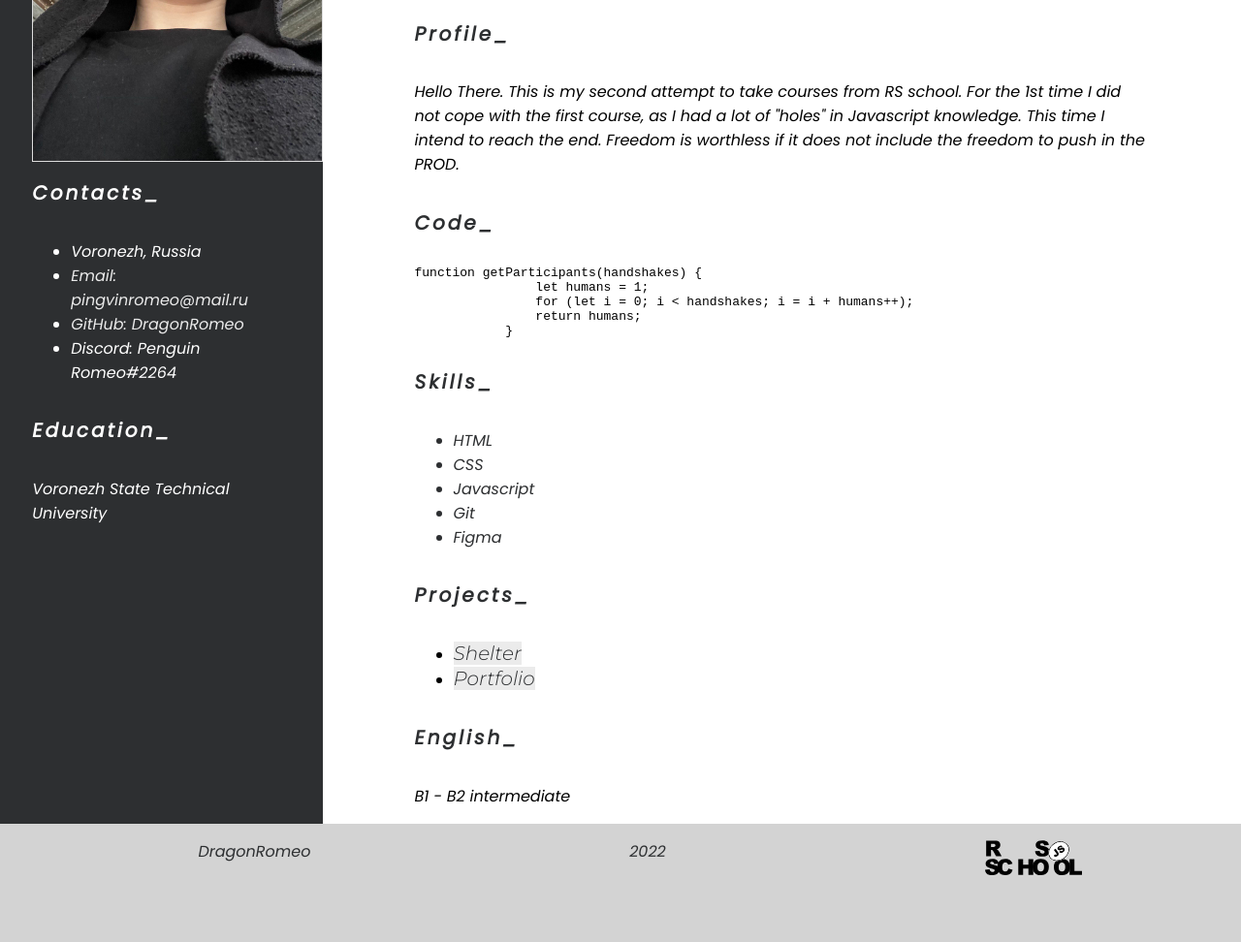
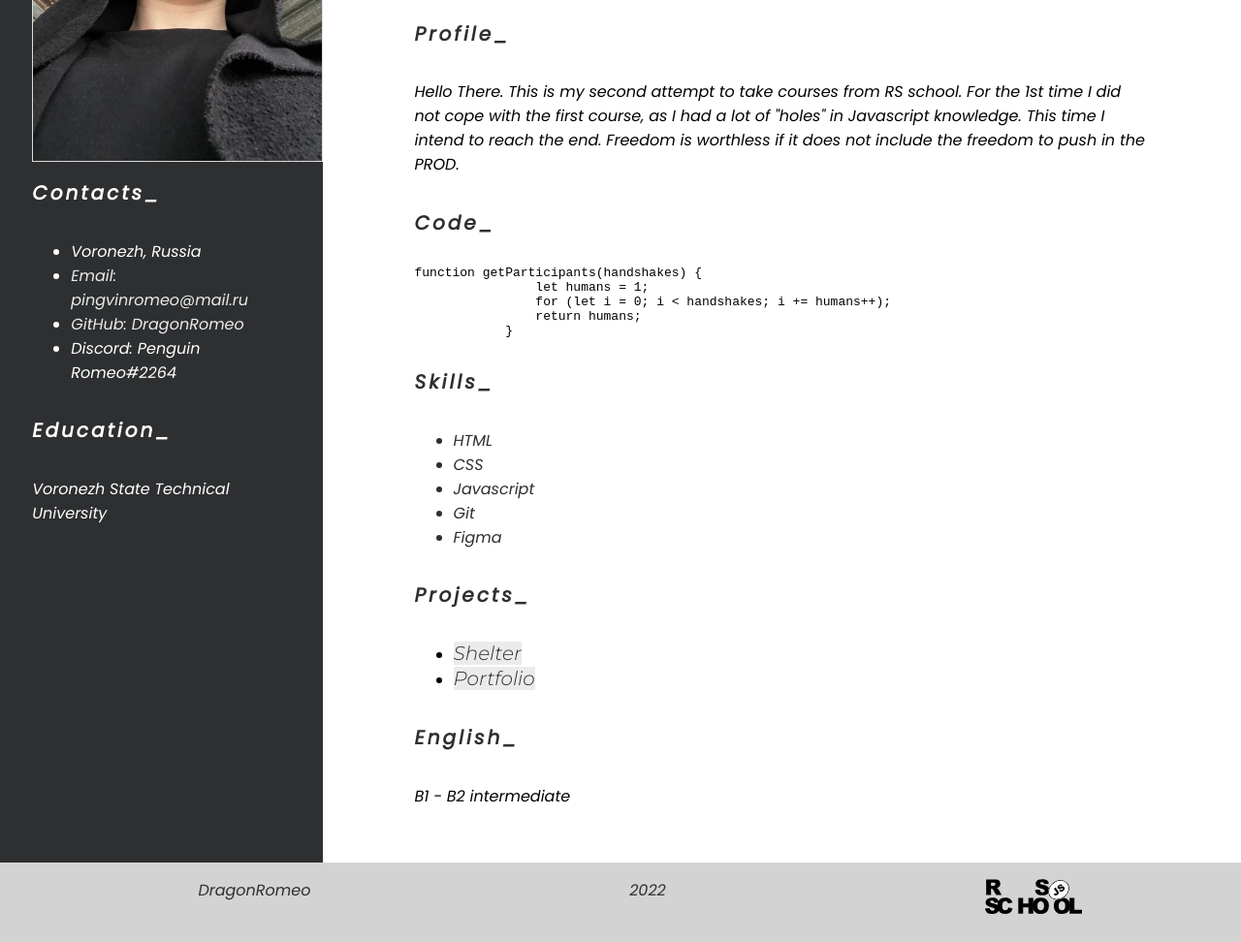
Before and after one commit to DragonRomeo/rsschool-cv, a plain HTML site: page index.html in a window 1280 px wide. Shown: the part 332-1304 px from the top of the page at 97% size. Drawn offline with Linux system fonts and the light colour scheme.

Commit message:
fix: fixed some sizes

```diff
--- a/index.html
+++ b/index.html
@@ -73,7 +73,7 @@
             <h2 class="h2">Code_</h2>
               <pre>function getParticipants(handshakes) {
                 let humans = 1;
-                for (let i = 0; i &lt; handshakes; i = i + humans++);
+                for (let i = 0; i &lt; handshakes; i += humans++);
                 return humans;
             }</pre>
           </section>
--- a/style.css
+++ b/style.css
@@ -177,5 +177,9 @@ html {
 
 .rss-img {
   width: 100px;
-  height: 100px;
+  height: 40px;
 }
+
+.english {
+  margin-bottom: 40px;
+}
```
